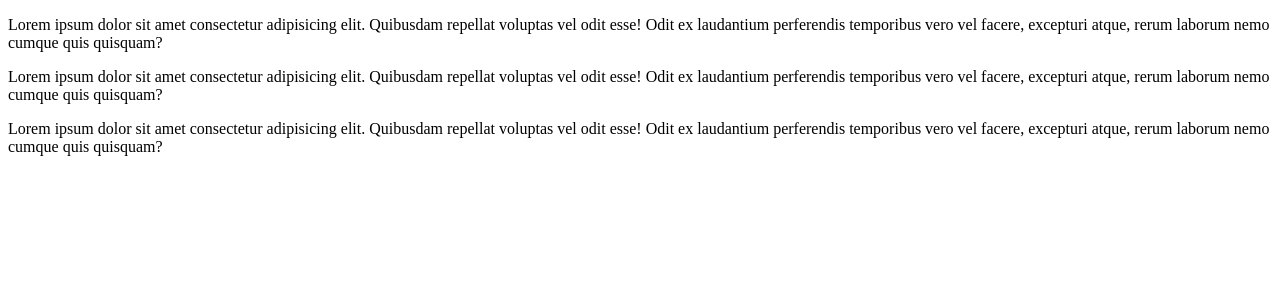
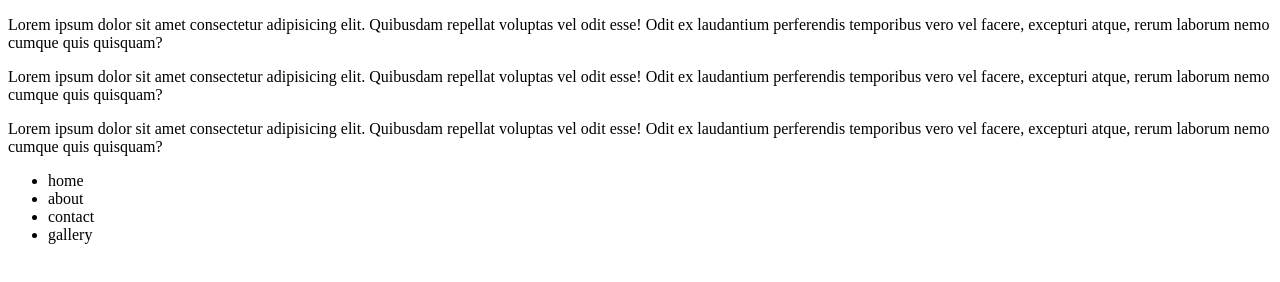
Before and after one commit to AyeshaYasir5/karachirepo, a plain HTML site: page index.html in a window 1280 px wide. Drawn offline with Linux system fonts and the light colour scheme.

Commit message:
added a new branch

```diff
--- a/index.html
+++ b/index.html
@@ -12,6 +12,14 @@
     </p>
     <p>Lorem ipsum dolor sit amet consectetur adipisicing elit. Quibusdam repellat voluptas vel odit esse! Odit ex laudantium perferendis temporibus vero vel facere, excepturi atque, rerum laborum nemo cumque quis quisquam?
     </p>
+    <div class="nav">
+        <ul>
+            <li>home</li>
+            <li>about</li>
+            <li>contact</li>
+            <li>gallery</li>
+        </ul>
+    </div>
 
 </body>
 </html>
```
